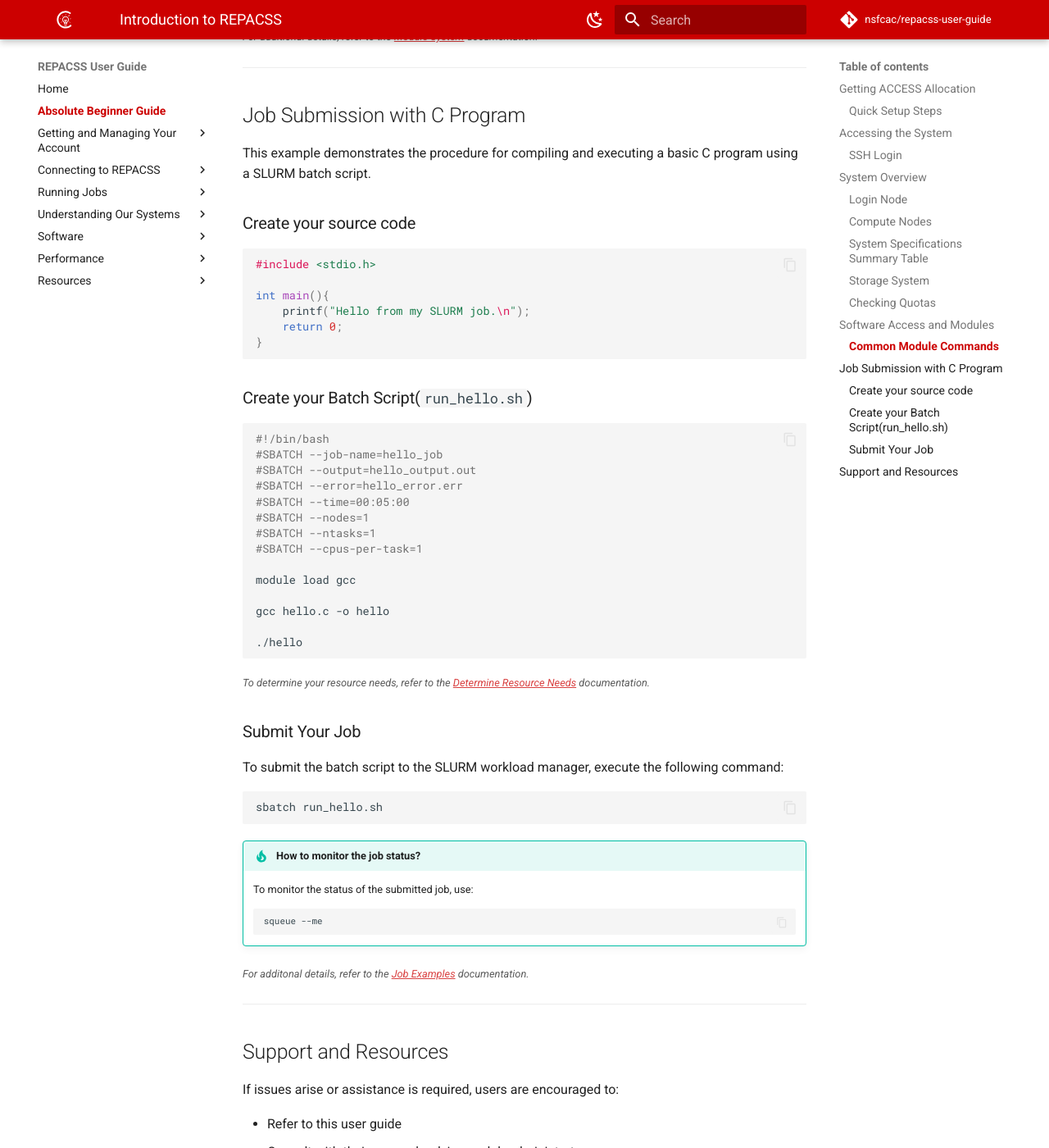
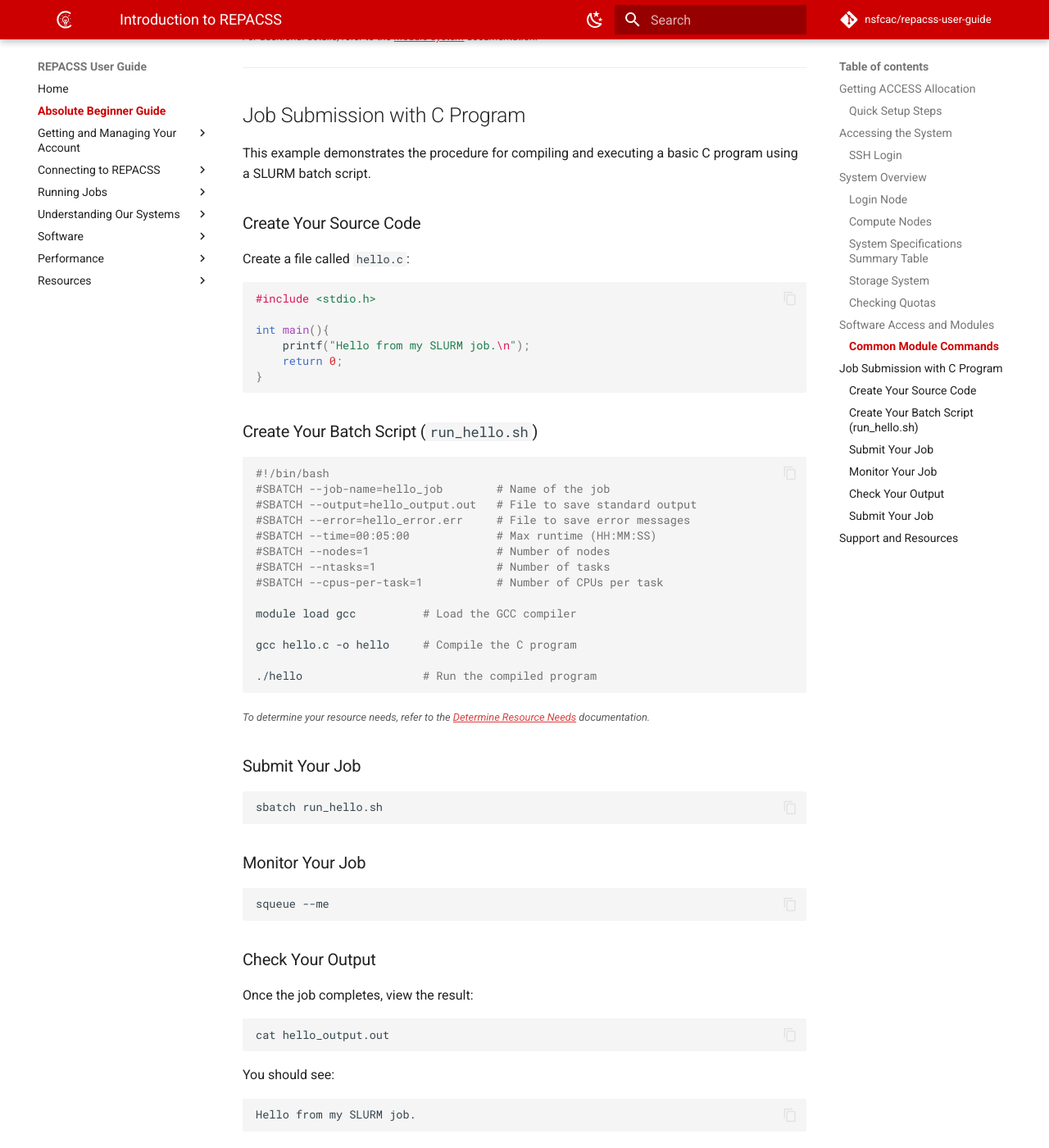
Before and after one commit to nsfcac/repacss-user-guide, an MkDocs documentation site: the page built from docs/absolute-beginner-guide.md, in a window 1280 px wide and 1400 px high, scrolled down 4211 px. Shown: the whole window at 82% size. Built offline with MkDocs 1.6.1 and Material for MkDocs 9.7.7, drawn with Linux system fonts in a browser that asks for light colours; comment, search, counter and statistics services are not loaded.

Commit message:
added comments + output step -> job submission section

````diff
--- a/docs/absolute-beginner-guide.md
+++ b/docs/absolute-beginner-guide.md
@@ -190,7 +190,10 @@
 
 This example demonstrates the procedure for compiling and executing a basic C program using a SLURM batch script.
 
-### Create your source code
+### Create Your Source Code
+
+Create a file called `hello.c`:
+
 ```c
 #include <stdio.h>
 
@@ -200,24 +203,52 @@
 }
 ```
 
-### Create your Batch Script(`run_hello.sh`)
+### Create Your Batch Script (`run_hello.sh`)
+
 ```bash
 #!/bin/bash
-#SBATCH --job-name=hello_job
-#SBATCH --output=hello_output.out
-#SBATCH --error=hello_error.err
-#SBATCH --time=00:05:00
-#SBATCH --nodes=1
-#SBATCH --ntasks=1
-#SBATCH --cpus-per-task=1
+#SBATCH --job-name=hello_job        # Name of the job
+#SBATCH --output=hello_output.out   # File to save standard output
+#SBATCH --error=hello_error.err     # File to save error messages
+#SBATCH --time=00:05:00             # Max runtime (HH:MM:SS)
+#SBATCH --nodes=1                   # Number of nodes
+#SBATCH --ntasks=1                  # Number of tasks
+#SBATCH --cpus-per-task=1           # Number of CPUs per task
 
-module load gcc
+module load gcc          # Load the GCC compiler
 
-gcc hello.c -o hello
+gcc hello.c -o hello     # Compile the C program
 
-./hello
+./hello                  # Run the compiled program
 ```
+
 <small>*To determine your resource needs, refer to the [Determine Resource Needs](running-jobs/determining-resource-requirements.md) documentation.*</small>
+
+### Submit Your Job
+
+```bash
+sbatch run_hello.sh
+```
+
+### Monitor Your Job
+
+```bash
+squeue --me
+```
+
+### Check Your Output
+
+Once the job completes, view the result:
+
+```bash
+cat hello_output.out
+```
+
+You should see:
+
+```
+Hello from my SLURM job.
+```
 
 ### Submit Your Job
 To submit the batch script to the SLURM workload manager, execute the following command:
````
